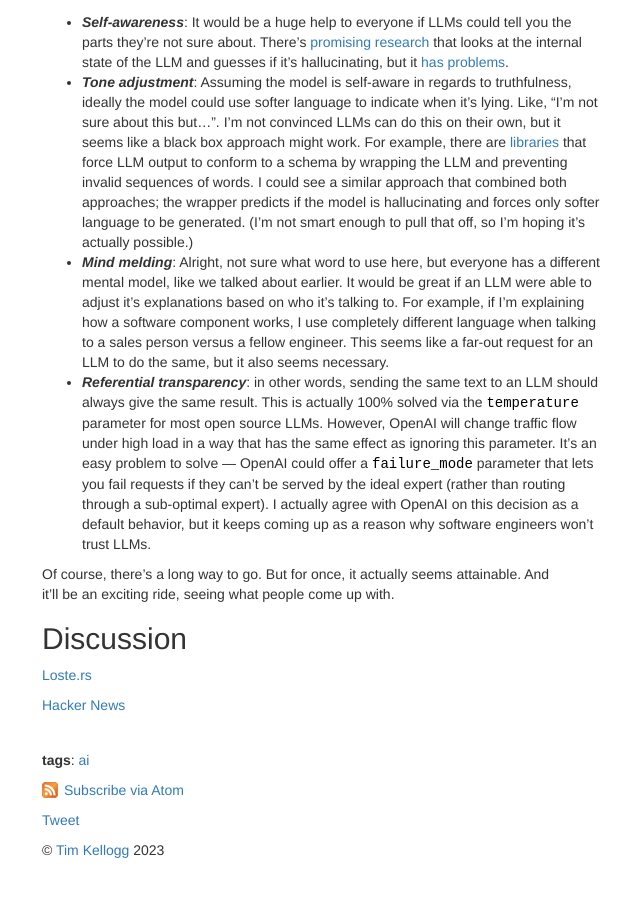
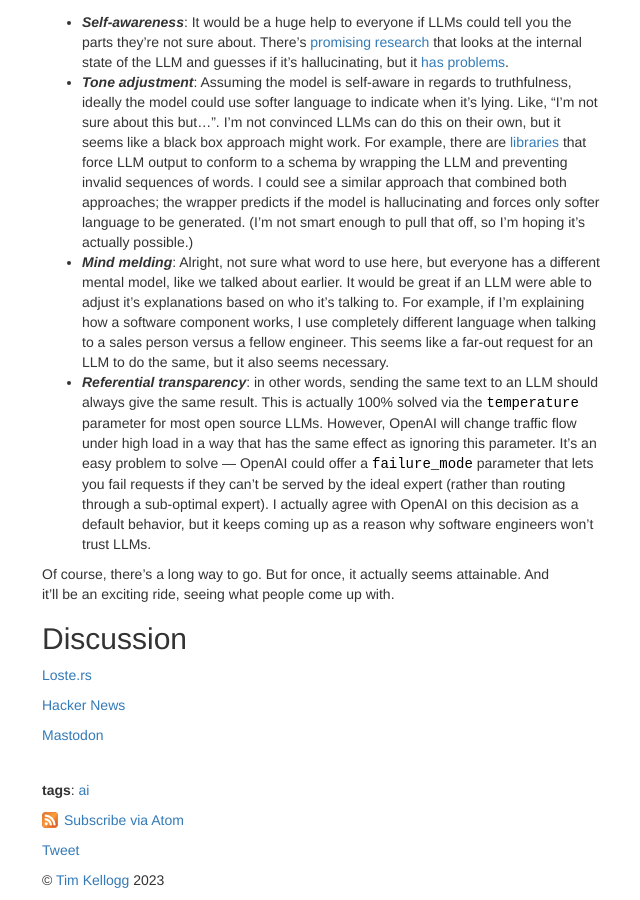
Before and after one commit to tkellogg/tkellogg.github.com, a Jekyll site: the page built from _posts/2023-10-01-interpretability.md, in a window 1280 px wide and 900 px high, scrolled down 7110 px. Shown: the whole window, without its empty margins (28-668 px from the left). Built offline with Jekyll 4.4.1, drawn with Linux system fonts in a browser that asks for light colours; comment, search, counter and statistics services are not loaded; before the commit the page ends 7980 px from its top, so only the background shows below that.

Commit message:
Added mastodon link

```diff
--- a/_posts/2023-10-01-interpretability.md
+++ b/_posts/2023-10-01-interpretability.md
@@ -309,6 +309,8 @@ seeing what people come up with.
 
 [Hacker News](https://news.ycombinator.com/item?id=37777533)
 
+[Mastodon](https://hachyderm.io/@kellogh/111182343341194191)
+
 
  [XAI]: https://arxiv.org/abs/1706.07269
  [lob]: https://en.wikipedia.org/wiki/Pinus_taeda
```
